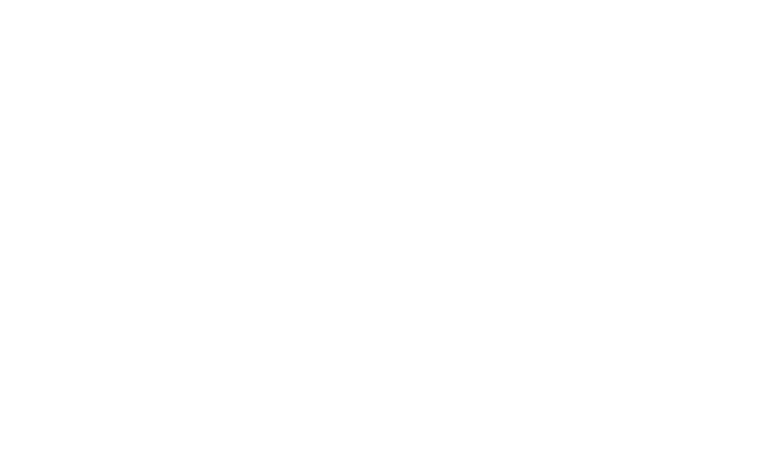
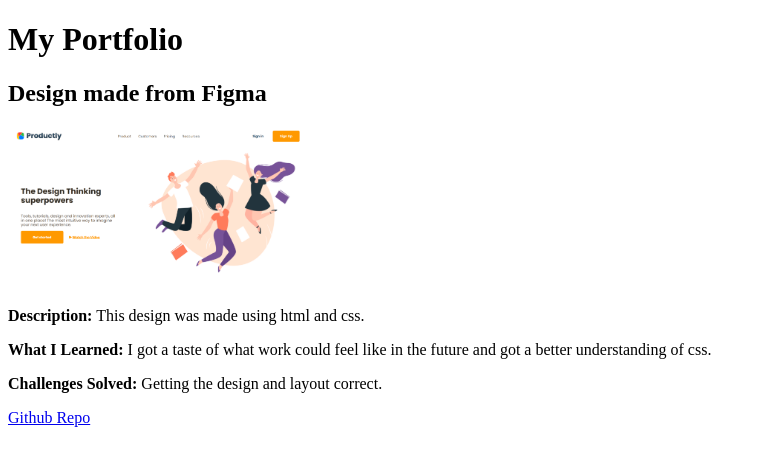
Before and after one commit to Elias-Khaz/react-project, a React (Vite) app in the folder react-project/: page / in a window 1280 px wide. Shown: the top 466 px of the page, without its empty margins (0-766 px from the left). Built offline with nearby package versions, Linux system fonts and the light colour scheme.

Commit message:
issue showing code on website resolved on to styling

```diff
--- a/react-project/src/App.jsx
+++ b/react-project/src/App.jsx
@@ -1,9 +1,11 @@
-
+import ProjectOne from "./components/projectOne";
 
 function App() {
   return (
     <div>
+      <h1>My Portfolio</h1>
 
+      <ProjectOne />
     </div>
   )
 }
--- a/react-project/src/components/project.jsx
+++ b/react-project/src/components/project.jsx
@@ -3,7 +3,7 @@
         <div className="project">
             <h2>{name}</h2>
 
-            {screenshot && <img src="" alt="" width="300" />}
+            {screenshot && <img src={screenshot} alt={name} width="300" />}
 
             <p><strong>Description:</strong> {description}</p>
             <p><strong>What I Learned:</strong> {learned}</p>
@@ -15,3 +15,5 @@
         </div>
     );
 }
+
+export default Project;
--- a/react-project/src/components/projectOne.jsx
+++ b/react-project/src/components/projectOne.jsx
@@ -1,15 +1,17 @@
 import Project from "./project";
-
+import screenshot from "../assets/screenshot.png";
 
 function projectOne() {
     return (
         <Project
-            name=""
+            name="Design made from Figma"
             screenshot={screenshot}
-            github=""
-            description=""
-            learned=""
-            challenges=""
+            github="https://github.com/Elias-Khaz/productly-assignment"
+            description="This design was made using html and css."
+            learned="I got a taste of what work could feel like in the future and got a better understanding of css."
+            challenges="Getting the design and layout correct."
         />
     );
 }
+
+export default projectOne;
```
Also changed, not shown: react-project/src/assets/screenshot.png (added), 1 other file (tests, documents, lock files or other folders).
